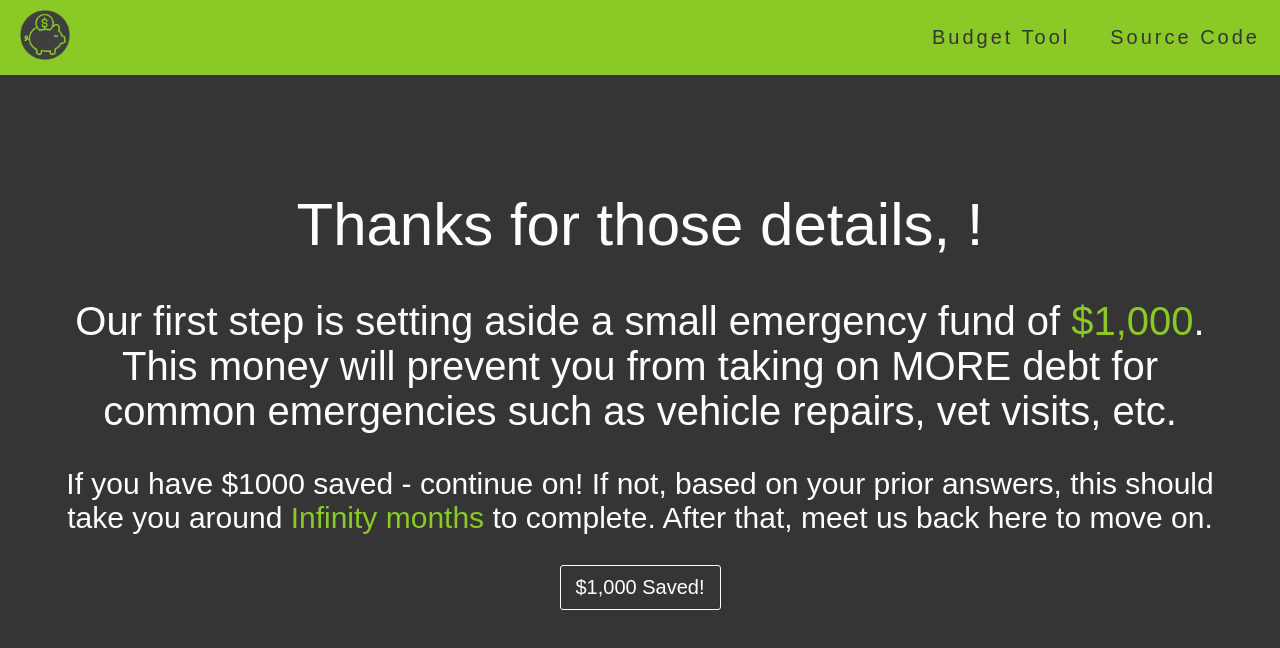
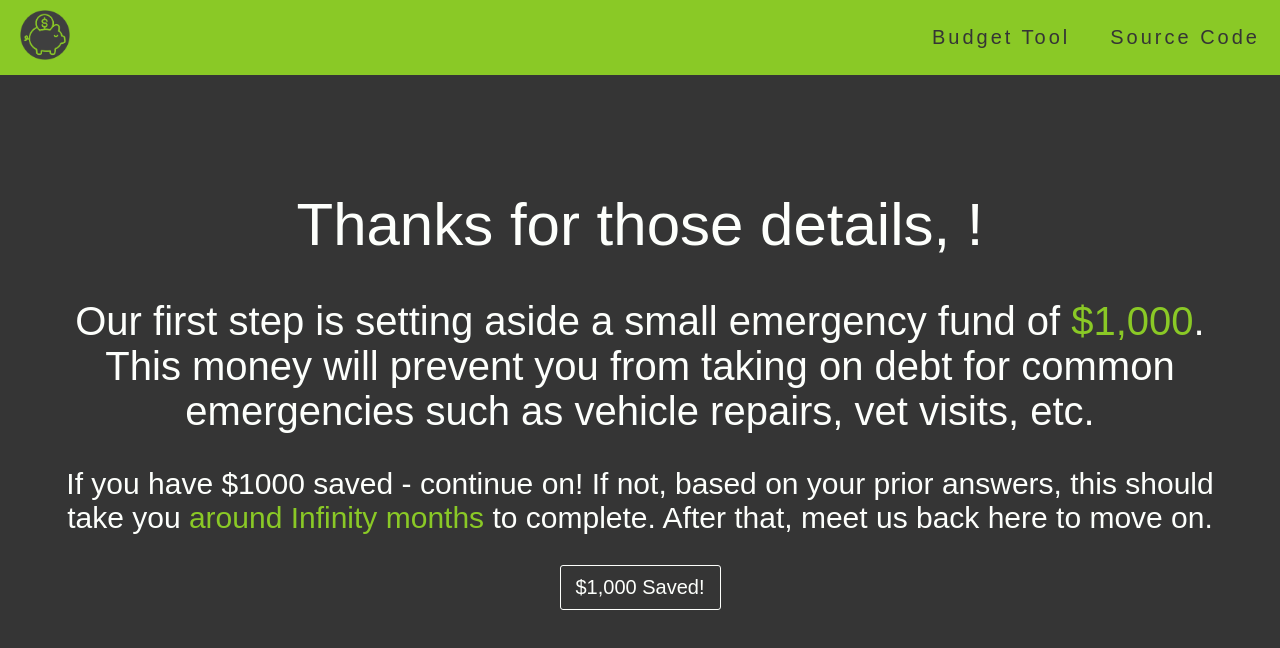
Before and after one commit to corumgold/simpli-money-path, a React (Create React App) app: page /simpli-path/initial-emergency-fund in a window 1280 px wide. Shown: the top 648 px of the page. Built offline with nearby package versions, Linux system fonts and the light colour scheme; a web font is replaced by a local one.

Commit message:
Change emergency fund page say 'less than a month' if applicable

```diff
--- a/src/components/simpli-path/InitialEmergency.js
+++ b/src/components/simpli-path/InitialEmergency.js
@@ -6,14 +6,18 @@ import { setCurrentStep } from "../../redux/user";
 
 const InitialEmergency = () => {
   const navigate = useNavigate();
-  const dispatch = useDispatch()
+  const dispatch = useDispatch();
 
   const user = useSelector((state) => state);
 
-  const months = EmergencyCalc(user, 1000);
+  function monthsCalc(user) {
+    const months = EmergencyCalc(user, 1000);
+    console.log(months)
+    return months < 1 ? "less than a month" : `around ${months} months`;
+  }
 
   const handleClick = () => {
-    dispatch(setCurrentStep('401k match'))
+    dispatch(setCurrentStep("401k match"));
     navigate("/simpli-path/retirement-match");
   };
 
@@ -21,14 +25,17 @@ const InitialEmergency = () => {
     <>
       <h1>Thanks for those details, {user.name}!</h1>
       <h2>
-        Our first step is setting aside a small emergency fund of <span>$1,000</span>. This
-        money will prevent you from taking on MORE debt for common emergencies
-        such as vehicle repairs, vet visits, etc.
+        Our first step is setting aside a small emergency fund of{" "}
+        <span>$1,000</span>. This money will prevent you from taking on debt for
+        common emergencies such as vehicle repairs, vet visits, etc.
       </h2>
       <h3>
-        If you have $1000 saved - continue on! If not, based on your prior answers, this should take you around{" "}
-        <span>{months} {months <= 1 ? 'month' : 'months'}</span> to complete. After
-        that, meet us back here to move on.
+        If you have $1000 saved - continue on! If not, based on your prior
+        answers, this should take you {" "}
+        <span>
+          {monthsCalc(user)}
+        </span>{" "}
+        to complete. After that, meet us back here to move on.
       </h3>
       <button onClick={handleClick}>$1,000 Saved!</button>
     </>
--- a/src/helperFuncs.js
+++ b/src/helperFuncs.js
@@ -6,7 +6,7 @@ export const formatter = new Intl.NumberFormat("en-US", {
 
 export const EmergencyCalc = function (user, amtToSave) {
   const unrounded = amtToSave / (getTotal(user.monthlyIncome) - getTotal(user.budget));
-  return Math.ceil(unrounded);
+  return Math.floor(unrounded);
 };
 
 export function getTotal(userIncome) {
```
